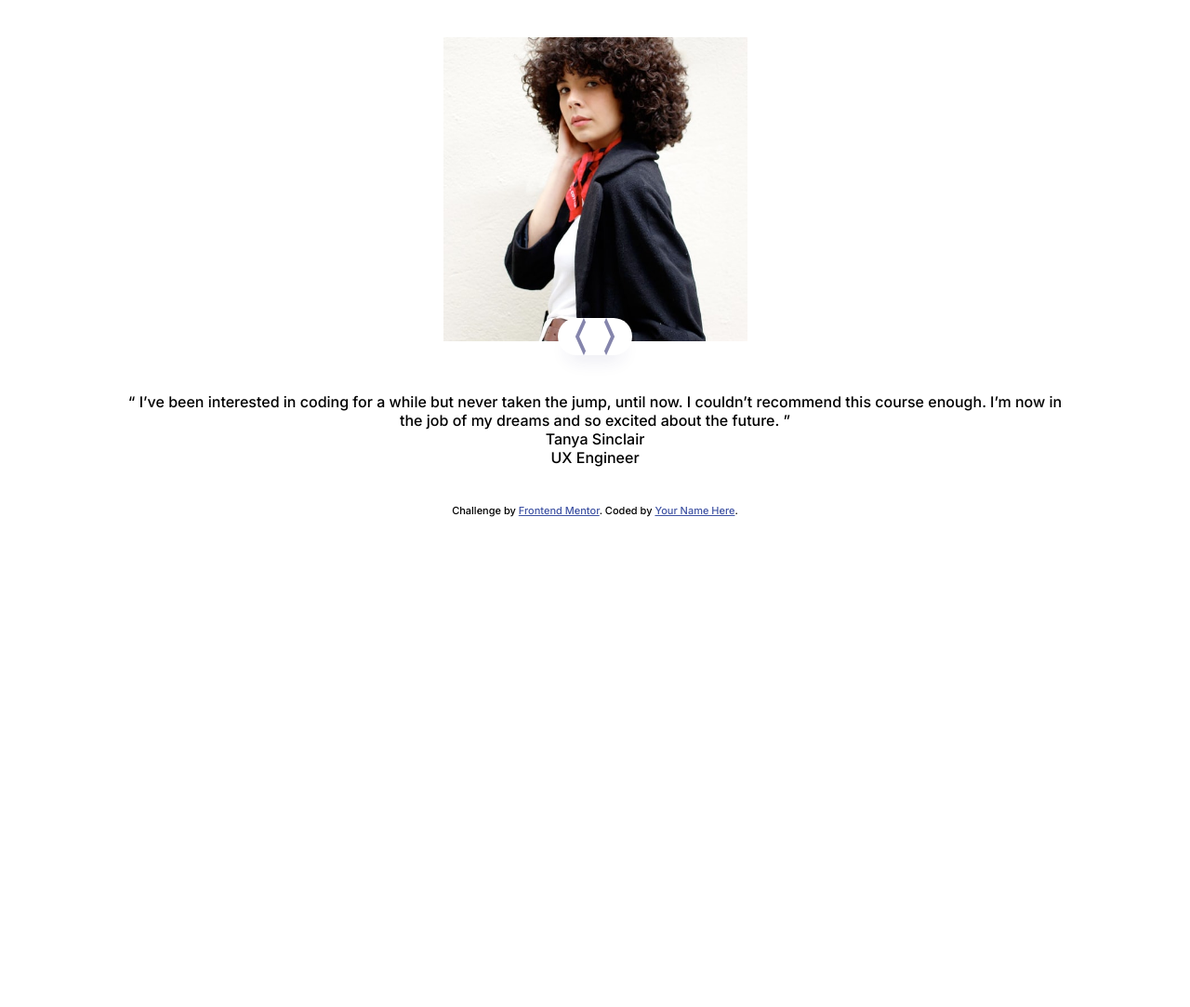
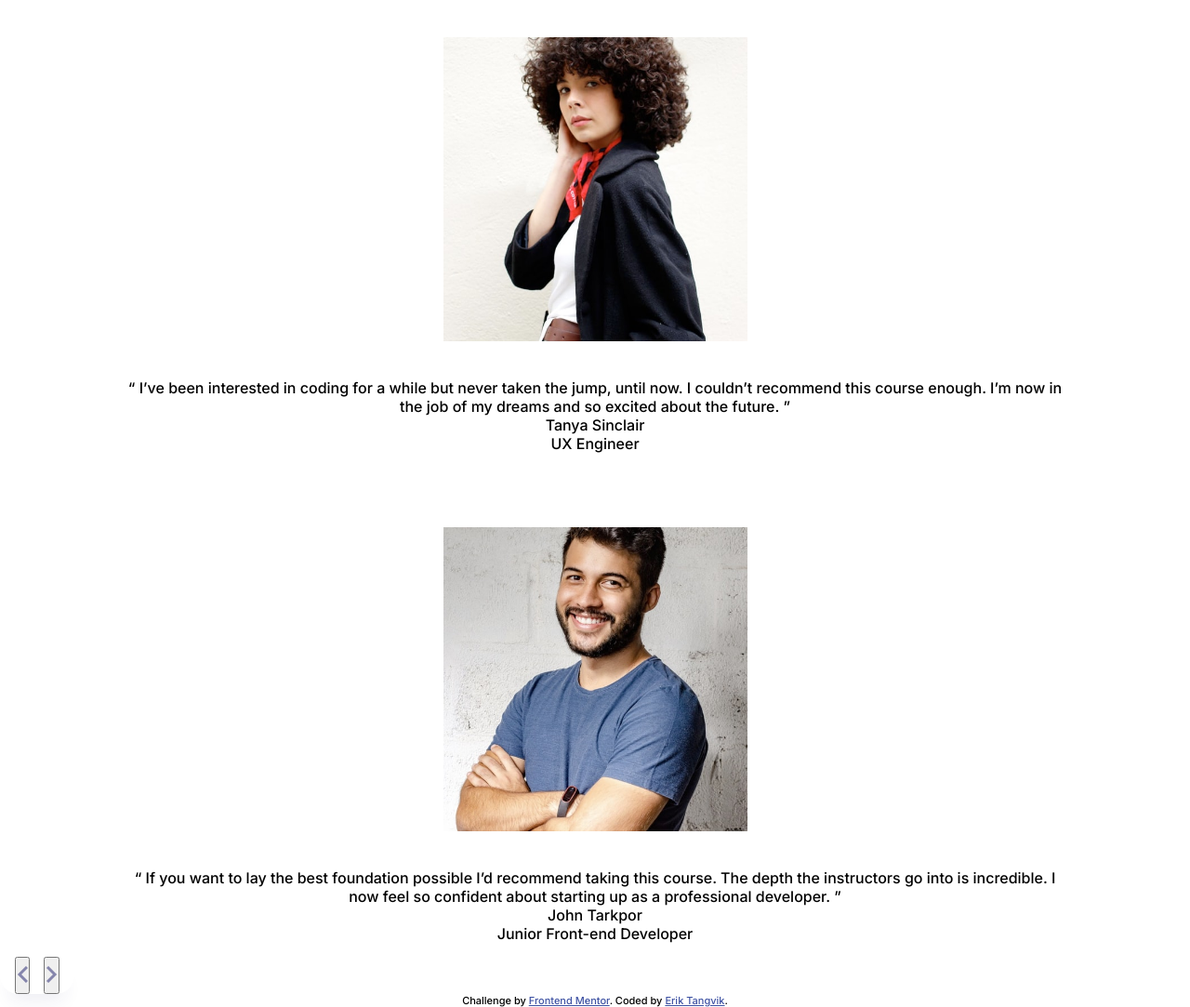
Before and after one commit to Etang131/coding-bootcamp-testimonial-slider, a plain HTML site: page index.html in a window 1280 px wide. Shown: the whole page at 93% size. Before the commit the page ends 800 px from the top, so only its background shows below. Drawn offline with Linux system fonts and the light colour scheme.

Commit message:
reformated html

```diff
--- a/index.html
+++ b/index.html
@@ -9,18 +9,15 @@
   <title>Frontend Mentor | Coding Bootcamp Testimonials Slider</title>
 <link href="https://fonts.googleapis.com/css2?family=Inter:wght@300;500;700&display=swap" rel="stylesheet">
 <link rel="stylesheet" href="css/main.css">
-
+<script  src="app.js" defer></script>
 
 </head>
 <body>
   <div class="container">
+    <!--Slide One-->
     <div class="testimonialSection">
       <div class="photoSection">
         <img class="photo" src="images/image-tanya.jpg" alt="Tanya">
-        <div class="buttonContainer">
-          <img class="prev" src="/images/icon-prev.svg" alt="prev">
-          <img class="next" src="/images/icon-next.svg" alt="next">
-        </div>
       </div>
       <div class="testimonialMessage">
         <p class="testimonial">“ I’ve been interested in coding for a while but never taken the jump, until now.
@@ -32,25 +29,37 @@
           </div>
       </div>
     </div>
+     <!--Slide Two-->
+    <div class="testimonialSection">
+      <div class="photoSection">
+        <img class="photo" src="images/image-john.jpg" alt="John">
+      </div>
+      <div class="testimonialMessage">
+        <p class="testimonial">“ If you want to lay the best foundation possible I’d recommend taking this course.
+          The depth the instructors go into is incredible. I now feel so confident about
+          starting up as a professional developer. ”</p>
+          <div class="titleSection">
+          <p class="name">John Tarkpor</p>
+          <p class="title">Junior Front-end Developer</p>
+          </div>
+      </div>
+    </div>
+
+<!--Slider Buttons-->
+    <div class="buttonContainer">
+      <button id="prev">
+        <img class="prev" src="/images/icon-prev.svg" alt="prev">
+      </button>
+      <button id="next">
+        <img class="next" src="/images/icon-next.svg" alt="next">
+      </button>
+    </div>
+
   </div>
-
-<!--
-
-
-
-
-
-  “ If you want to lay the best foundation possible I’d recommend taking this course.
-  The depth the instructors go into is incredible. I now feel so confident about
-  starting up as a professional developer. ”
-
-  John Tarkpor
-  Junior Front-end Developer
-  -->
 
   <div class="attribution">
     Challenge by <a href="https://www.frontendmentor.io?ref=challenge" target="_blank">Frontend Mentor</a>.
-    Coded by <a href="#">Your Name Here</a>.
+    Coded by <a href="#">Erik Tangvik</a>.
   </div>
 </body>
 </html>
```
